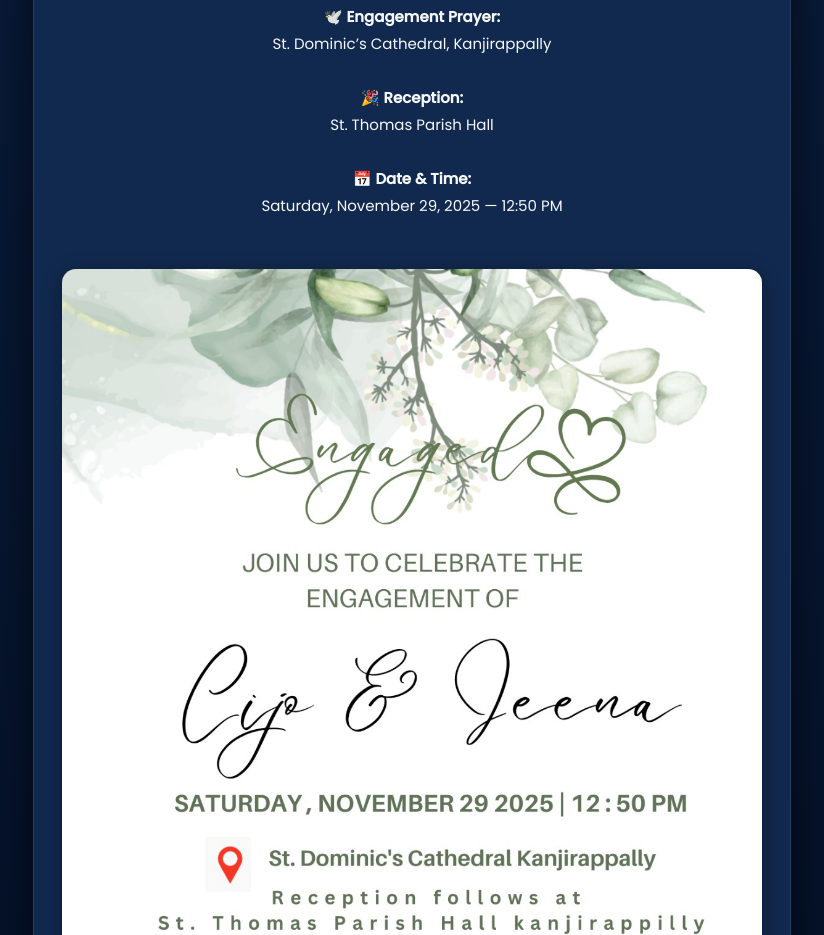
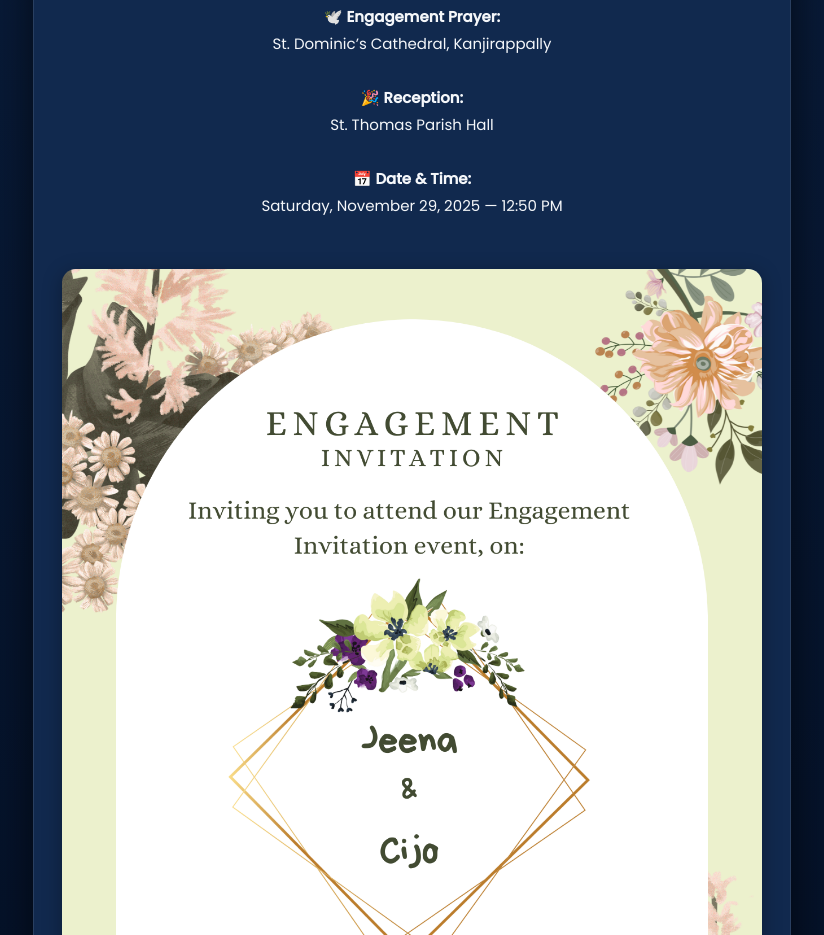
Before and after one commit to kochu-123/engagement, a plain HTML site: page index.html in a window 1280 px wide. Shown: the part 245-1180 px from the top of the page, without its empty margins (228-1052 px from the left). Drawn offline with nearby package versions, Linux system fonts and the light colour scheme.

Commit message:
Update index.html

```diff
--- a/index.html
+++ b/index.html
@@ -135,11 +135,11 @@
     </div>
 
     <!-- Replace with your Canva card preview -->
-    <img id="previewImg" src="img.jpeg" alt="Engagement card preview" />
+    <img id="previewImg" src="img1.png" alt="Engagement card preview" />
 
     <div class="btn-row">
       <!-- Replace 'your-canva-card.pdf' with your actual file or public link -->
-      <a class="btn" href="img.jpeg" download>📥 Download Invitation</a>
+      <a class="btn" href="img1.png" download>📥 Download Invitation</a>
       <button id="copyLinkBtn" class="btn secondary">Copy Invite Link</button>
     </div>
 
```
